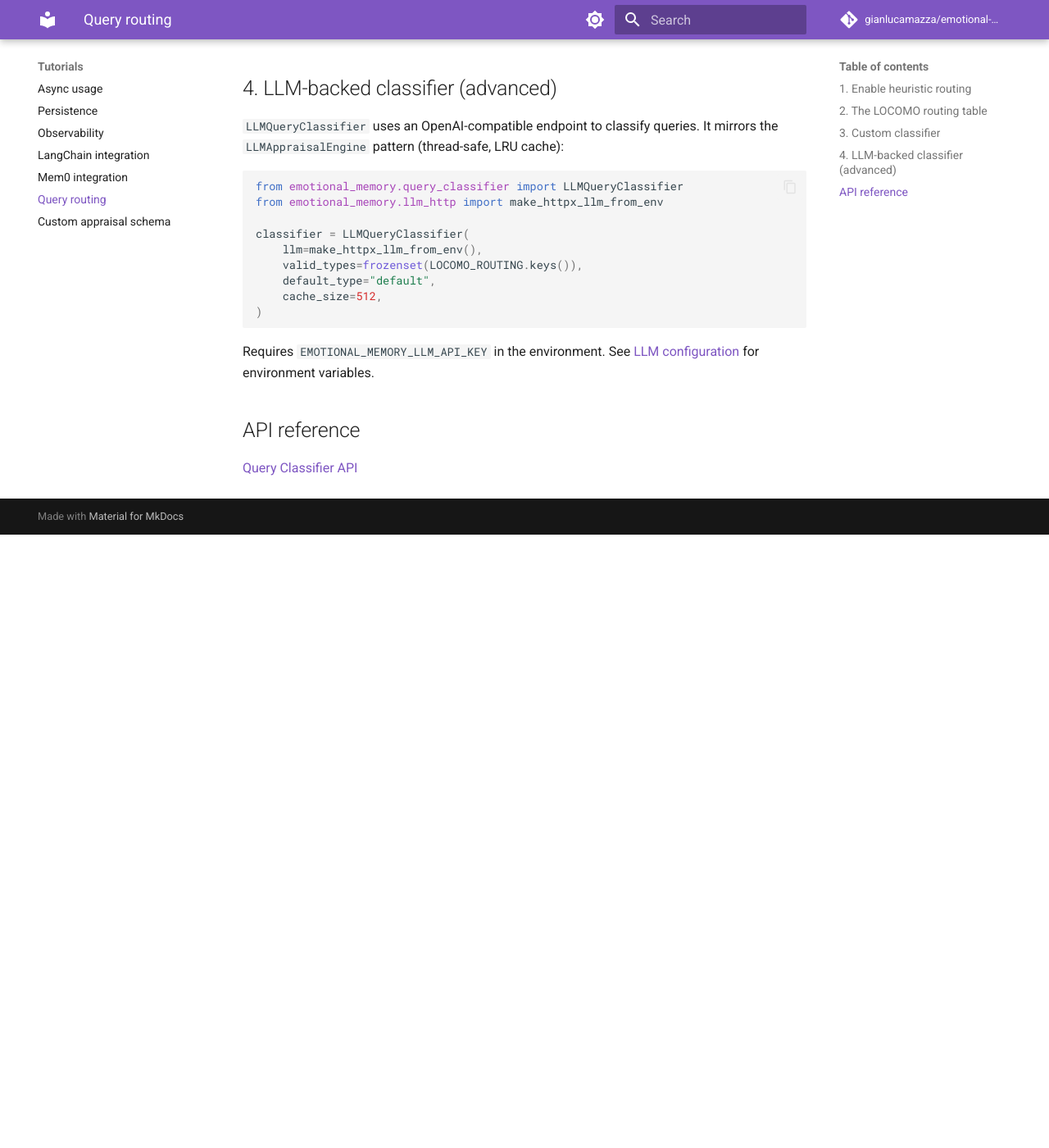
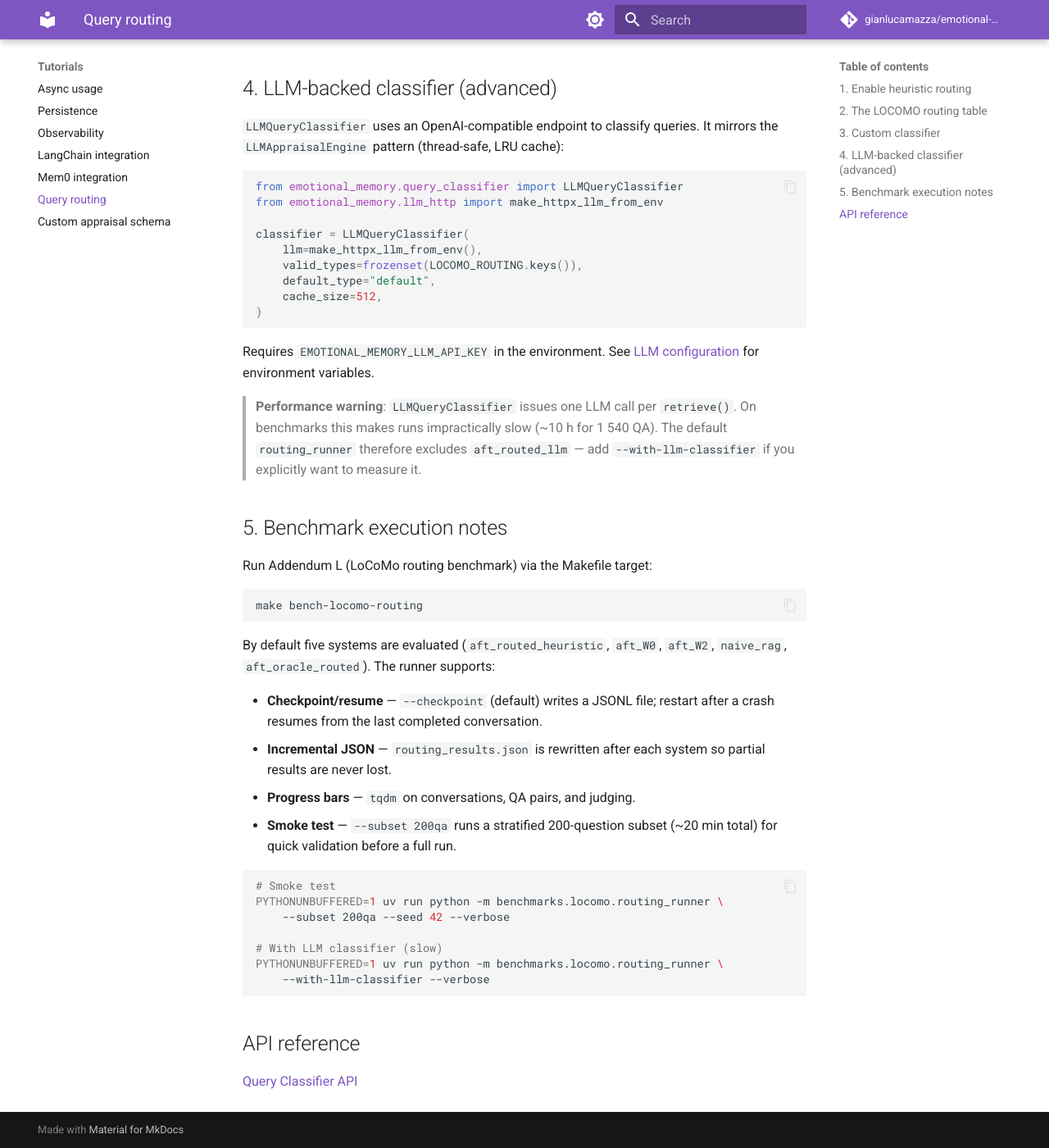
Before and after one commit to gianlucamazza/emotional-memory, an MkDocs documentation site: the page built from docs/tutorials/query_routing.md, in a window 1280 px wide and 1400 px high, scrolled down 2226 px. Shown: the whole window at 82% size. Built offline with MkDocs 1.6.1 and Material for MkDocs 9.7.7, drawn with Linux system fonts in a browser that asks for light colours; comment, search, counter and statistics services are not loaded; before the commit the page ends 2878 px from its top, so only the background shows below that.

Commit message:
docs: integrate v0.11.0 discoveries into documentation and paper
- query_routing.md: add execution notes (benchmark invocation,
  --with-llm-classifier, checkpoint/resume, smoke test)
- observability.md: add configure_logging() helper (structured JSON logging)
- main.tex: update §External-benchmark scope footnote to note that query-type
  classifier shipped in v0.11.0 and Addendum L is in progress
- CHANGELOG.md: document regenerated docs images and tutorial updates

````diff
--- a/docs/tutorials/query_routing.md
+++ b/docs/tutorials/query_routing.md
@@ -105,6 +105,41 @@ classifier = LLMQueryClassifier(
 Requires `EMOTIONAL_MEMORY_LLM_API_KEY` in the environment. See
 [LLM configuration](../index.md) for environment variables.
 
+> **Performance warning**: `LLMQueryClassifier` issues one LLM call per
+> `retrieve()`.  On benchmarks this makes runs impractically slow
+> (~10 h for 1 540 QA).  The default `routing_runner` therefore excludes
+> `aft_routed_llm` — add `--with-llm-classifier` if you explicitly want
+> to measure it.
+
+## 5. Benchmark execution notes
+
+Run Addendum L (LoCoMo routing benchmark) via the Makefile target:
+
+```bash
+make bench-locomo-routing
+```
+
+By default five systems are evaluated (`aft_routed_heuristic`, `aft_W0`,
+`aft_W2`, `naive_rag`, `aft_oracle_routed`).  The runner supports:
+
+- **Checkpoint/resume** — `--checkpoint` (default) writes a JSONL file;
+  restart after a crash resumes from the last completed conversation.
+- **Incremental JSON** — `routing_results.json` is rewritten after each
+  system so partial results are never lost.
+- **Progress bars** — `tqdm` on conversations, QA pairs, and judging.
+- **Smoke test** — `--subset 200qa` runs a stratified 200-question subset
+  (~20 min total) for quick validation before a full run.
+
+```bash
+# Smoke test
+PYTHONUNBUFFERED=1 uv run python -m benchmarks.locomo.routing_runner \
+    --subset 200qa --seed 42 --verbose
+
+# With LLM classifier (slow)
+PYTHONUNBUFFERED=1 uv run python -m benchmarks.locomo.routing_runner \
+    --with-llm-classifier --verbose
+```
+
 ## API reference
 
 [Query Classifier API](../api/query_classifier.md)
````
Also changed, not shown: CHANGELOG.md (+6 -0 lines), docs/tutorials/observability.md (+25 -0 lines), 1 other file.
